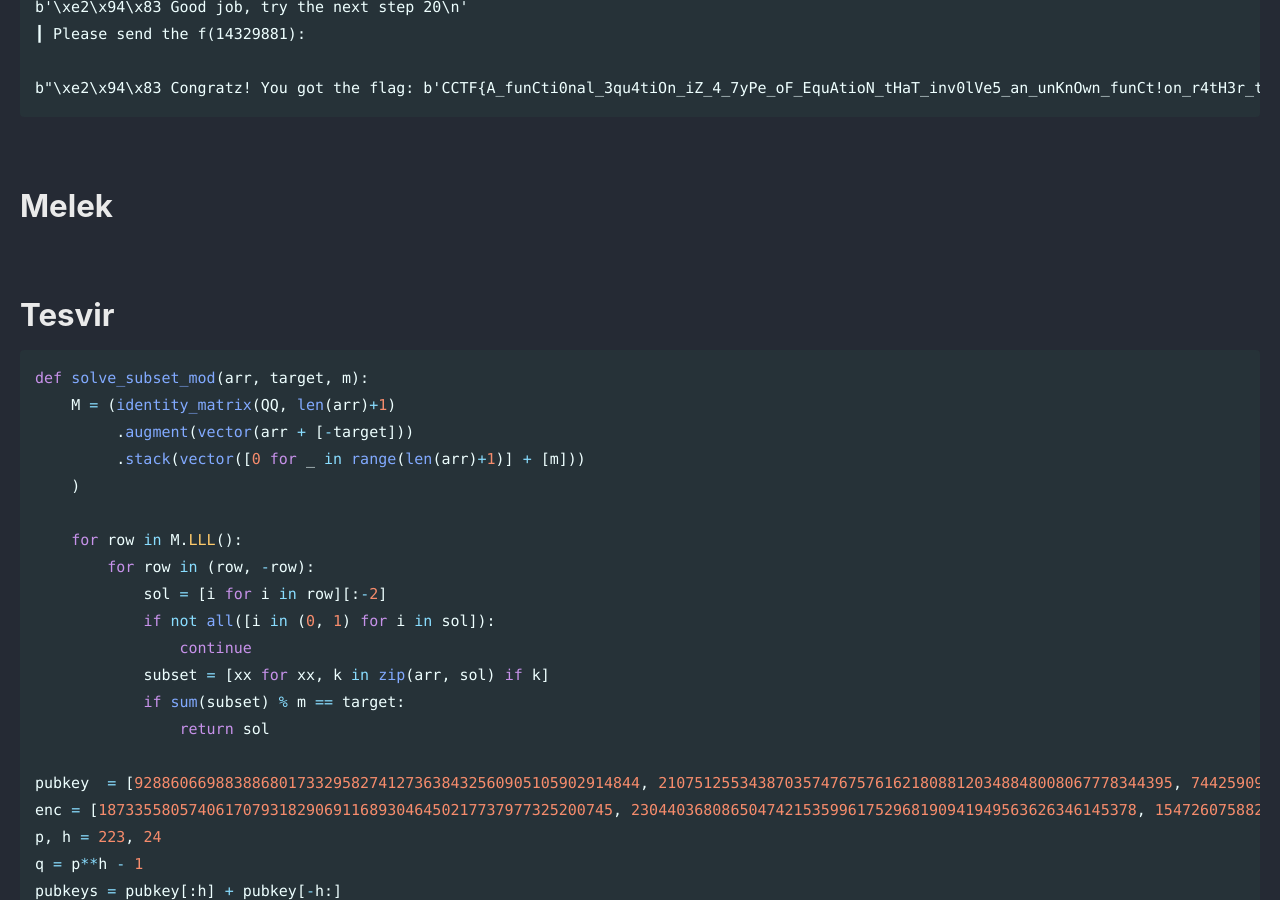
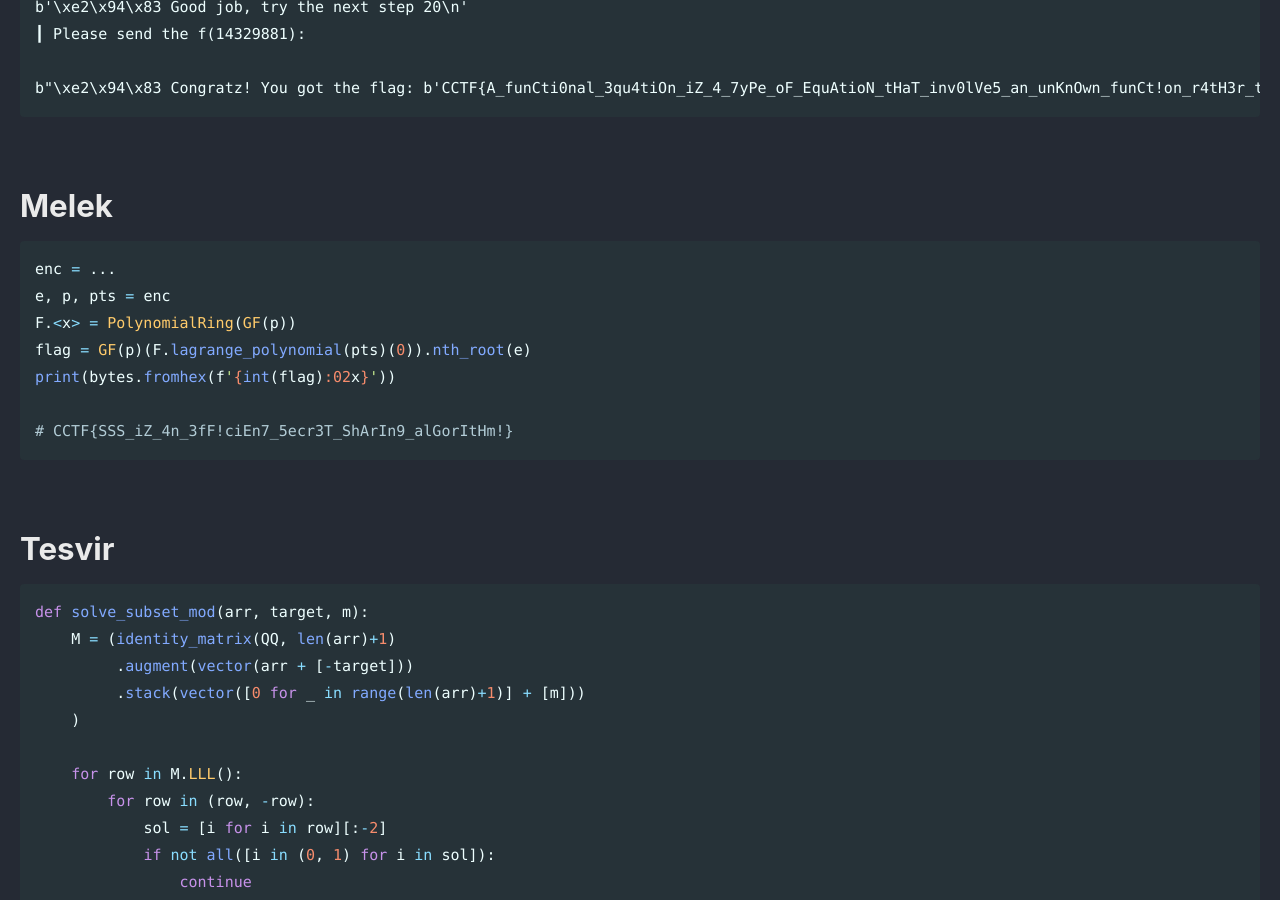
Before and after one commit to Connor-McCartney/Connor-McCartney.github.io, a Jekyll site: the page built from _pages/cryptography/other/CRYPTO-CTF-2024.md, in a window 1280 px wide and 900 px high, scrolled down 11933 px. Built offline with Jekyll 4.4.1, drawn with Linux system fonts in a browser that asks for light colours; cached includes are drawn as plain includes.

Commit message:
Update CRYPTO-CTF-2024.md

````diff
--- a/_pages/cryptography/other/CRYPTO-CTF-2024.md
+++ b/_pages/cryptography/other/CRYPTO-CTF-2024.md
@@ -490,6 +490,16 @@ b"\xe2\x94\x83 Congratz! You got the flag: b'CCTF{A_funCti0nal_3qu4tiOn_iZ_4_7yP
 
 # Melek
 
+```python
+enc = ...
+e, p, pts = enc
+F.<x> = PolynomialRing(GF(p))
+flag = GF(p)(F.lagrange_polynomial(pts)(0)).nth_root(e)
+print(bytes.fromhex(f'{int(flag):02x}'))
+
+# CCTF{SSS_iZ_4n_3fF!ciEn7_5ecr3T_ShArIn9_alGorItHm!}
+```
+
 <br>
 
 # Tesvir
````
